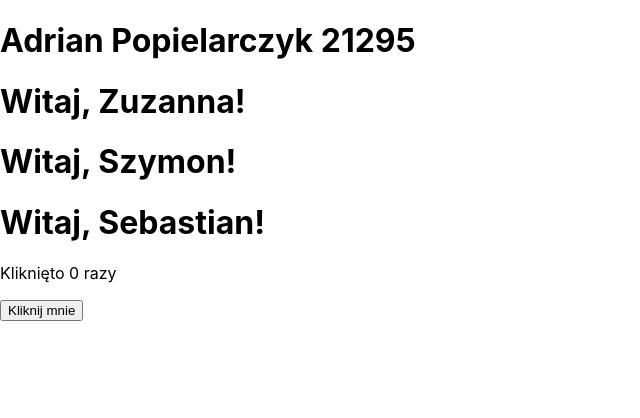
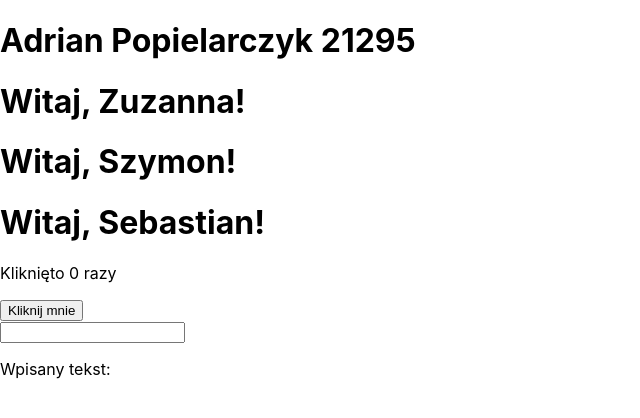
Before and after one commit to krlpopiel/JezykiWysokiegoPoziomu2025, a React (Create React App) app in the folder lab4ReactProd/lab4/: page / in a window 1280 px wide. Shown: the top 418 px of the page, without its empty margins (0-640 px from the left). Built offline with nearby package versions, Linux system fonts and the light colour scheme.

Commit message:
Zad 2) Ćwiczenie 4

```diff
--- a/lab4ReactProd/lab4/src/App.js
+++ b/lab4ReactProd/lab4/src/App.js
@@ -1,6 +1,7 @@
 import Hello from "./Hello";
 import HelloWithProps from "./HelloWithProps"
 import Counter from "./Counter"
+import InputTracker from "./InputTracker";
 function App() {
   return (
     <div>
@@ -9,6 +10,7 @@
       <HelloWithProps name="Szymon" />
       <HelloWithProps name="Sebastian" />
       <Counter/>
+      <InputTracker/>
     </div>
   );
 }
--- /dev/null
+++ b/lab4ReactProd/lab4/src/InputTracker.js
@@ -0,0 +1,11 @@
+import { useState } from "react";
+function InputTracker() {
+  const [text, setText] = useState("");
+  return (
+    <div>
+      <input type="text" onChange={(e) => setText(e.target.value)} />
+      <p>Wpisany tekst: {text}</p>
+    </div>
+  );
+}
+export default InputTracker;
```
